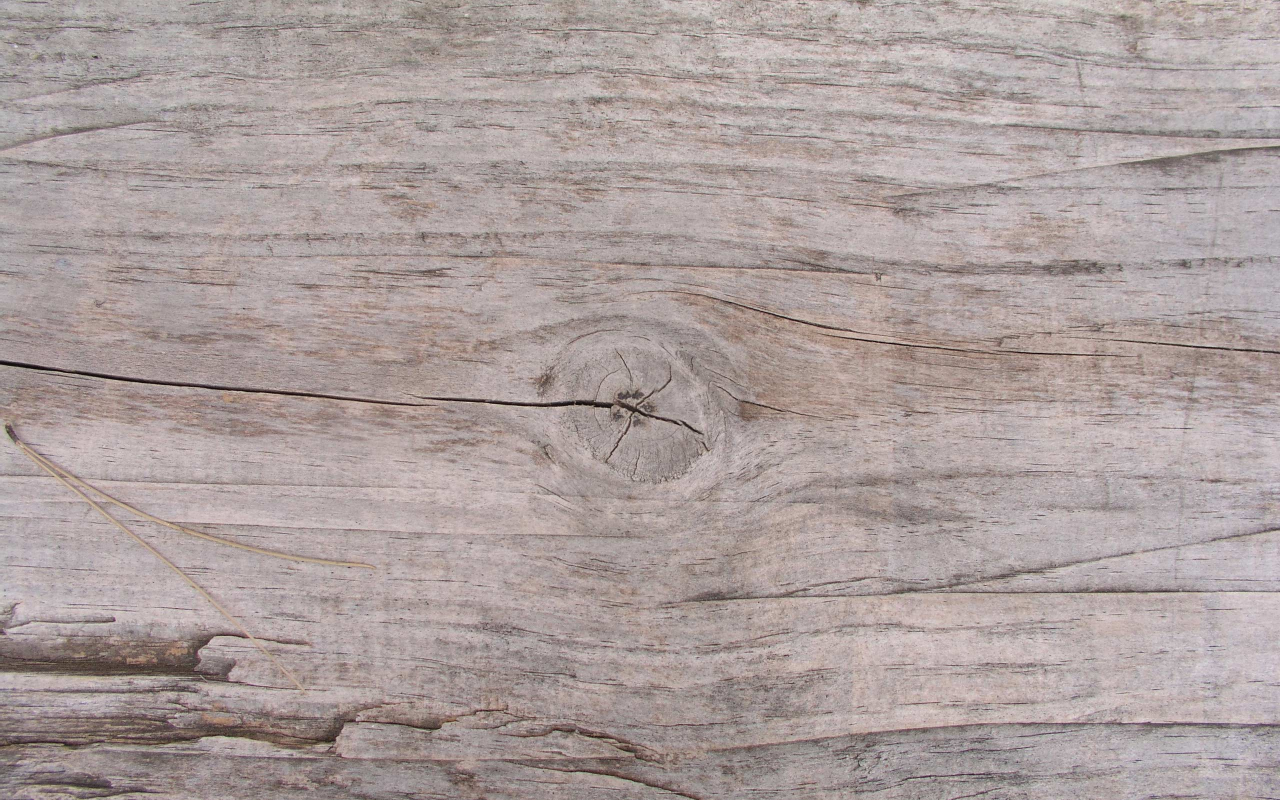
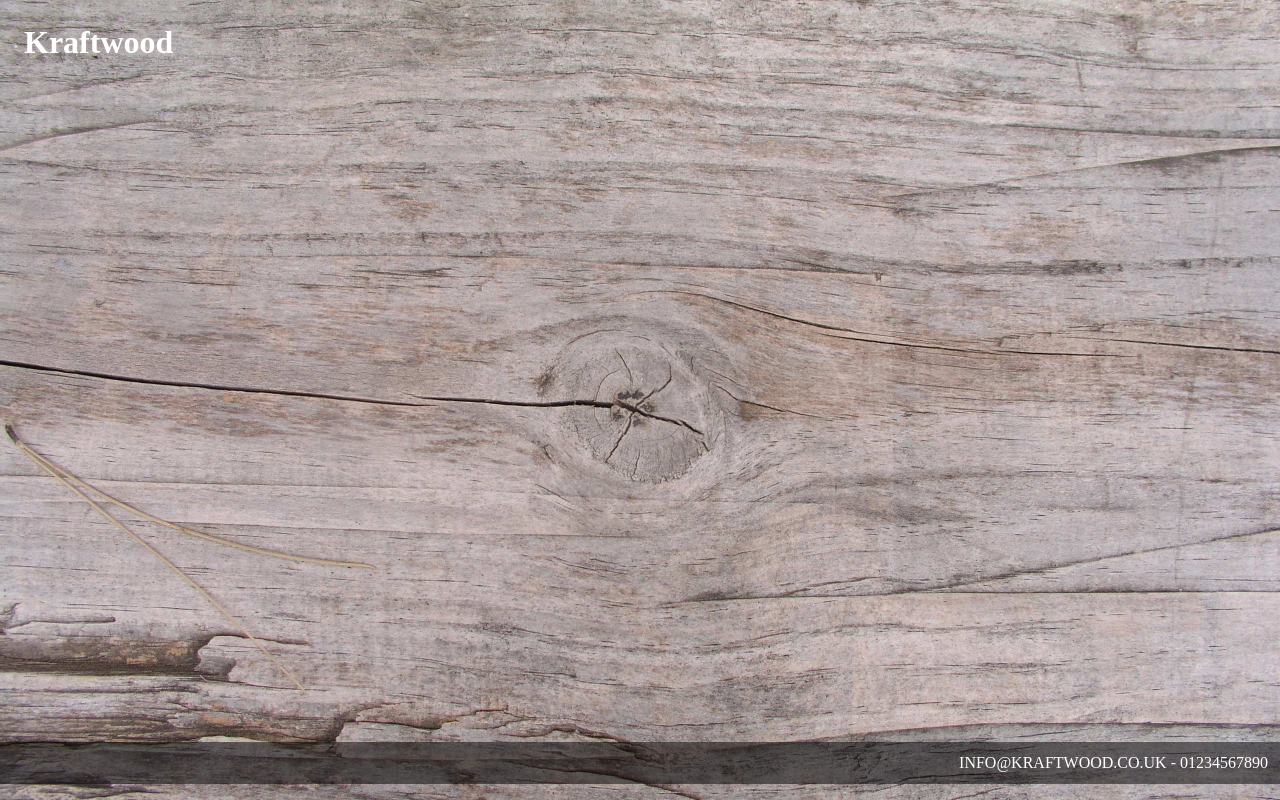
Before and after one commit to rpowis/kraftwood.co.uk, a website: page index.html in a window 1280 px wide. Drawn offline with Linux system fonts and the light colour scheme.

Commit message:
Add basic info and layout

```diff
--- a/index.html
+++ b/index.html
@@ -8,16 +8,51 @@
     <title>Kraftwood</title>
 
     <style>
-		html {
-			background: url(img/wood.JPG) no-repeat center center fixed;
+      * {
+        box-sizing: border-box;
+      }
+
+      body {
+        background: url(/img/wood.JPG) no-repeat center center fixed;
         -webkit-background-size: cover;
         -moz-background-size: cover;
         -o-background-size: cover;
         background-size: cover;
+        padding: 0;
+        margin: 0;
+        color: white;
+      }
+
+      h1 {
+        margin: 0;
+        padding: 0.75em;
+      }
+
+      footer {
+        text-transform: uppercase;
+        background-color: rgba(0, 0, 0, 0.5);
+        width: 100%;
+        position: fixed;
+        bottom: 1em;
+        padding: 0.75em;
+      }
+
+      .right {
+        float: right;
       }
     </style>
   </head>
 
   <body>
+    <h1>Kraftwood</h1>
+
+    <footer>
+      <div class="left"></div>
+      <div class="right">
+        <span>info@kraftwood.co.uk</span>
+        -
+        <span>01234567890</span>
+      </div>
+    </footer>
   </body>
 </html>
```
Lines whose indentation alone changed are shown as unchanged.
